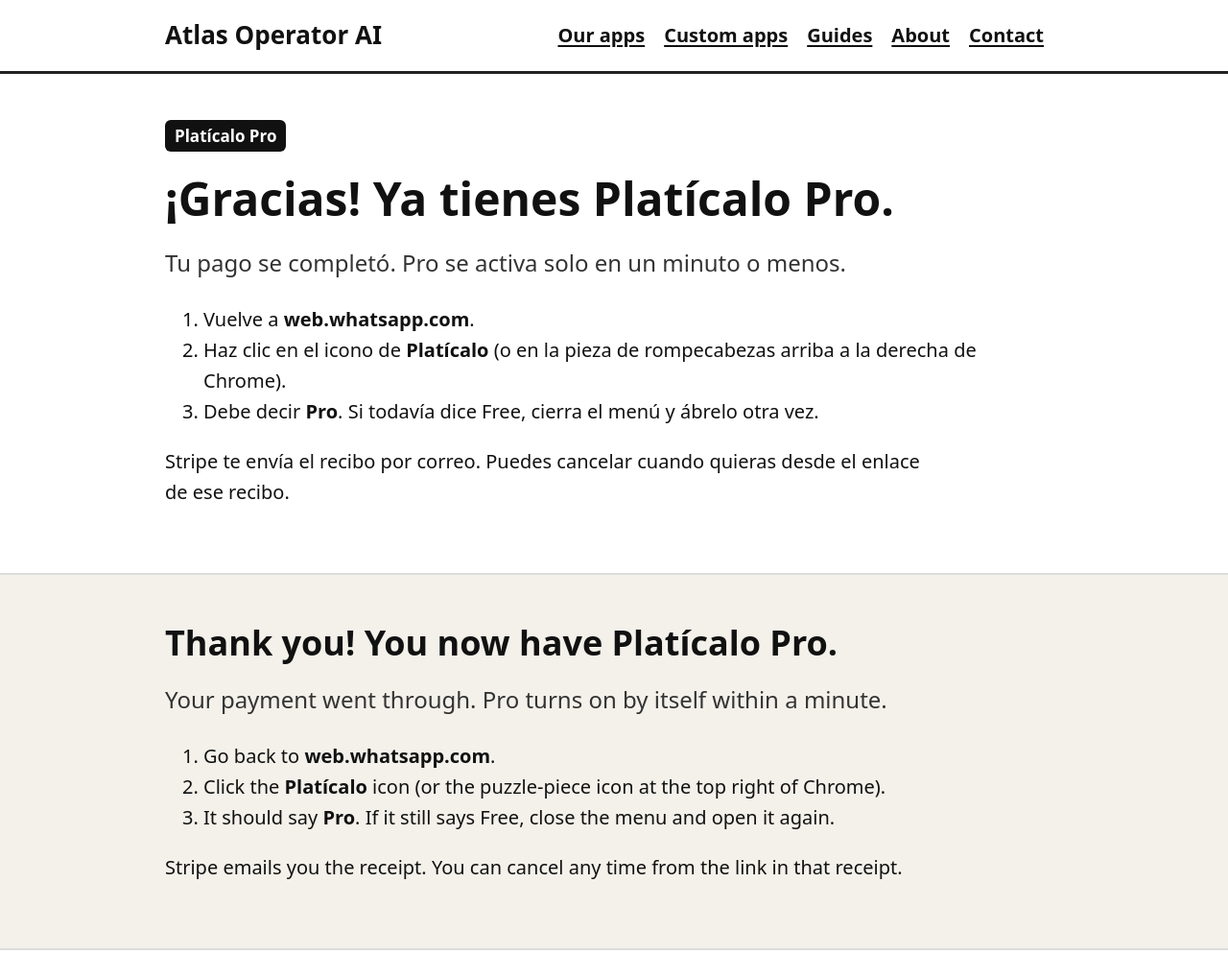
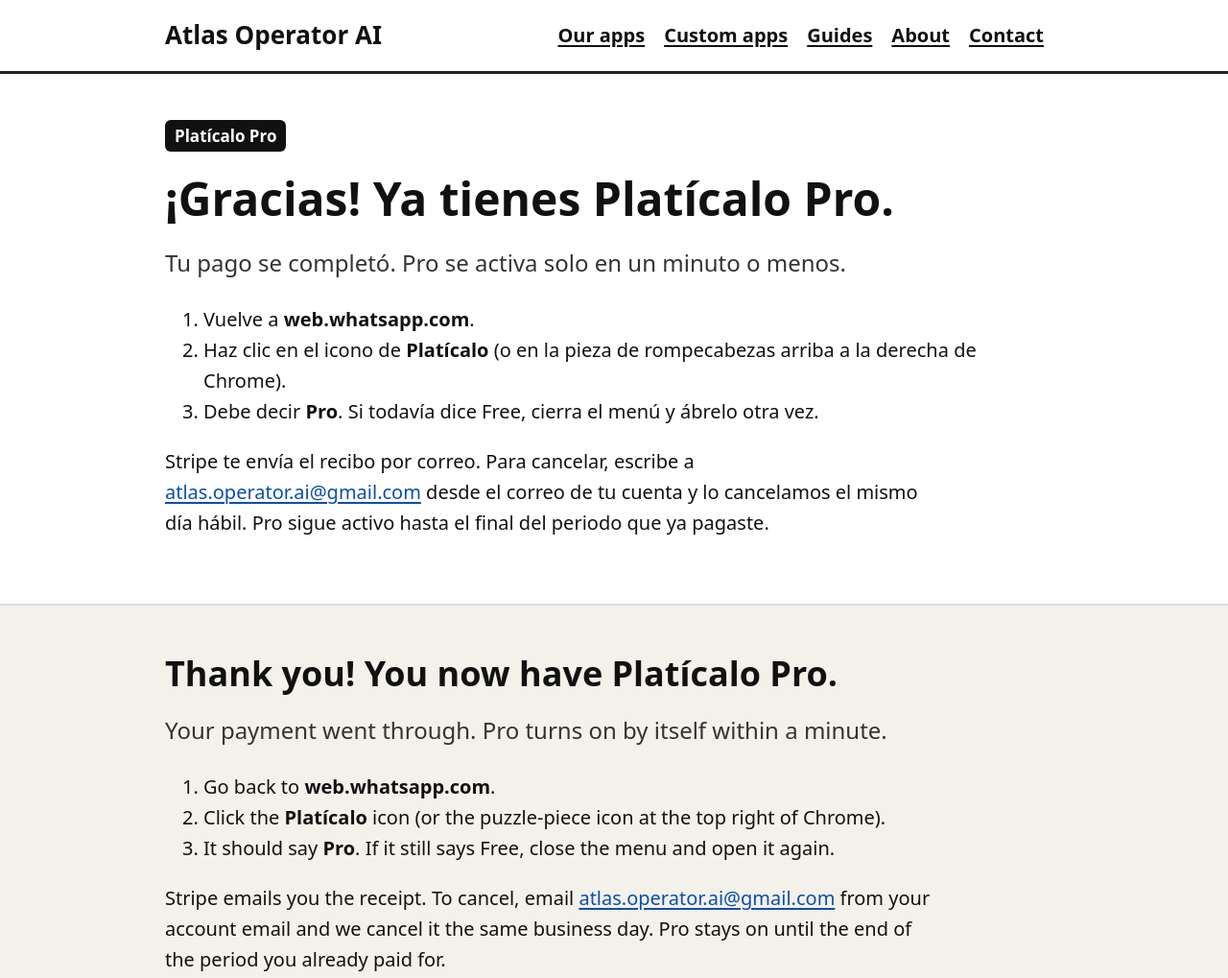
Before and after one commit to AtlasOperatorAI/atlas-operator-website, a plain HTML site: page platicalo/gracias/index.html in a window 1280 px wide. Shown: the top 1019 px of the page at 96% size. Drawn offline with Linux system fonts and the light colour scheme.

Commit message:
Platícalo: make the cancel path true (email us, cancelled the same business day) on gracias, /platicalo/ and privacy
No Stripe customer portal is configured (GET /v1/billing_portal/configurations -> 0), so 'cancel from the link in your receipt' was not true.

```diff
--- a/platicalo/gracias/index.html
+++ b/platicalo/gracias/index.html
@@ -13,7 +13,7 @@
 <li>Haz clic en el icono de <b>Platícalo</b> (o en la pieza de rompecabezas arriba a la derecha de Chrome).</li>
 <li>Debe decir <b>Pro</b>. Si todavía dice Free, cierra el menú y ábrelo otra vez.</li>
 </ol>
-<p>Stripe te envía el recibo por correo. Puedes cancelar cuando quieras desde el enlace de ese recibo.</p>
+<p>Stripe te envía el recibo por correo. Para cancelar, escribe a <a href="mailto:atlas.operator.ai@gmail.com?subject=Cancel%20Plat%C3%ADcalo%20Pro">atlas.operator.ai@gmail.com</a> desde el correo de tu cuenta y lo cancelamos el mismo día hábil. Pro sigue activo hasta el final del periodo que ya pagaste.</p>
 </div></section>
 <section class="band"><div class="wrap" lang="en">
 <h2>Thank you! You now have Platícalo Pro.</h2>
@@ -23,7 +23,7 @@
 <li>Click the <b>Platícalo</b> icon (or the puzzle-piece icon at the top right of Chrome).</li>
 <li>It should say <b>Pro</b>. If it still says Free, close the menu and open it again.</li>
 </ol>
-<p>Stripe emails you the receipt. You can cancel any time from the link in that receipt.</p>
+<p>Stripe emails you the receipt. To cancel, email <a href="mailto:atlas.operator.ai@gmail.com?subject=Cancel%20Plat%C3%ADcalo%20Pro">atlas.operator.ai@gmail.com</a> from your account email and we cancel it the same business day. Pro stays on until the end of the period you already paid for.</p>
 </div></section>
 <section><div class="wrap">
 <h2>¿Algo no funciona? / Something not working?</h2>
```
Also changed, not shown: platicalo/index.html (+1 -1 lines), platicalo/privacy/index.html (+1 -1 lines).
